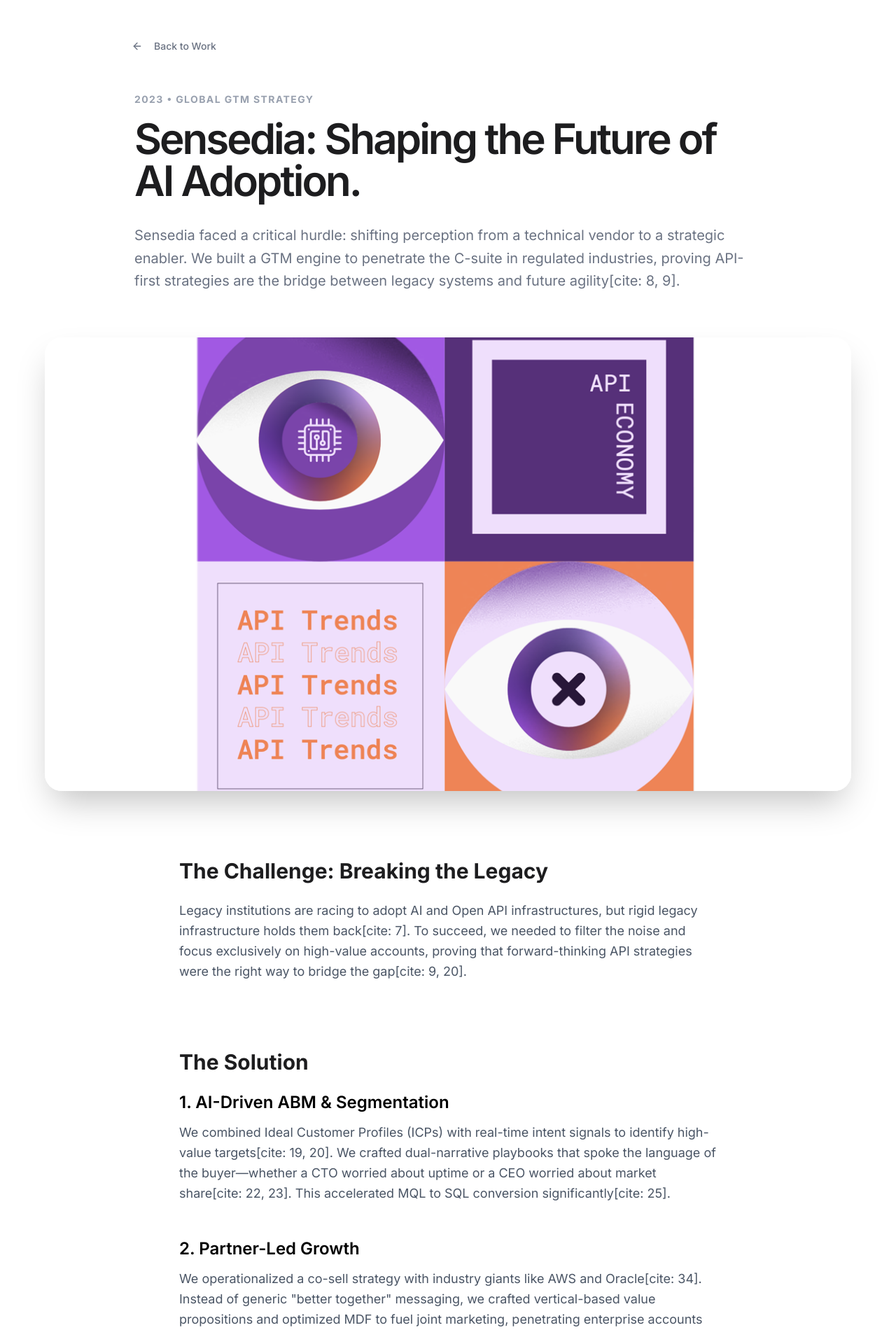
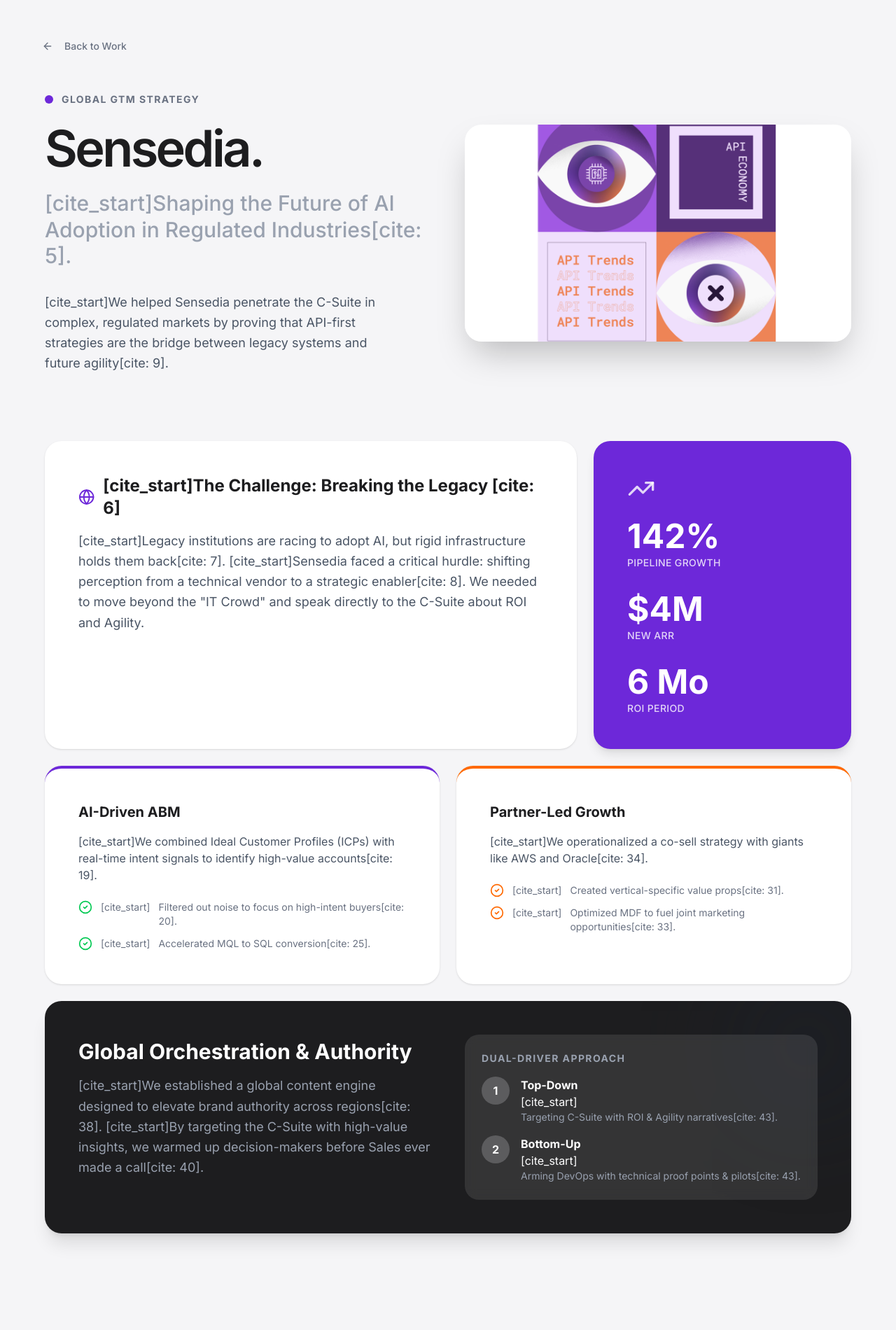
Before and after one commit to dcm2-mkt/dcm2-site, a Next.js app: page /work/sensedia in a window 1280 px wide. Shown: the part 80-1980 px from the top of the page at 70% size. Built offline with nearby package versions, Linux system fonts and the light colour scheme.

Commit message:
Redesign Sensedia page to match PDF

```diff
--- a/app/work/sensedia/page.tsx
+++ b/app/work/sensedia/page.tsx
@@ -1,16 +1,16 @@
 "use client";
 import { motion } from "framer-motion";
-import { ArrowLeft } from "lucide-react";
+import { ArrowLeft, ArrowUpRight, CheckCircle2, TrendingUp, Users, Globe } from "lucide-react";
 import Link from "next/link";
 import Image from "next/image";
 import { Button } from "@/components/ui/button";
 
 export default function CaseStudy() {
   return (
-    <main className="min-h-screen bg-white pt-32 pb-24 px-6">
+    <main className="min-h-screen bg-[#F5F5F7] pt-32 pb-24 px-6">
 
-      {/* 1. Navigation */}
-      <div className="max-w-4xl mx-auto mb-12">
+      {/* --- HEADER --- */}
+      <div className="max-w-6xl mx-auto mb-12">
         <Link href="/#work">
           <Button variant="ghost" className="-ml-4 text-gray-500 hover:text-black transition-colors">
             <ArrowLeft className="w-4 h-4 mr-2" /> Back to Work
@@ -18,110 +18,152 @@
         </Link>
       </div>
 
-      {/* 2. Hero Section */}
+      {/* --- HERO SECTION --- */}
+      <div className="max-w-6xl mx-auto grid grid-cols-1 lg:grid-cols-2 gap-12 mb-24 items-center">
+
+        {/* Left: Text */}
         <motion.div
           initial={{ opacity: 0, y: 20 }}
           animate={{ opacity: 1, y: 0 }}
           transition={{ duration: 0.5 }}
-        className="max-w-4xl mx-auto mb-16"
         >
-        <p className="text-sm font-bold uppercase tracking-widest text-gray-400 mb-4">2023 • Global GTM Strategy</p>
-        <h1 className="text-5xl md:text-6xl font-semibold tracking-tighter text-[#1d1d1f] mb-8">
-          Sensedia: Shaping the Future of AI Adoption.
+          <div className="flex items-center gap-3 mb-6">
+            <div className="h-3 w-3 rounded-full bg-[#6D28D9]" /> {/* Sensedia Purple Dot */}
+            <p className="text-sm font-bold uppercase tracking-widest text-gray-500">Global GTM Strategy</p>
+          </div>
+
+          <h1 className="text-5xl md:text-7xl font-semibold tracking-tighter text-[#1d1d1f] mb-6">
+            Sensedia.
           </h1>
-        <p className="text-xl text-gray-500 leading-relaxed">
-          Sensedia faced a critical hurdle: shifting perception from a technical vendor to a strategic enabler.
-          We built a GTM engine to penetrate the C-suite in regulated industries, proving API-first strategies
-          are the bridge between legacy systems and future agility[cite: 8, 9].
+          <h2 className="text-2xl md:text-3xl font-medium text-gray-400 mb-8 leading-tight">
+             [cite_start]Shaping the Future of AI Adoption in Regulated Industries[cite: 5].
+          </h2>
+          <p className="text-lg text-gray-600 leading-relaxed max-w-lg">
+            [cite_start]We helped Sensedia penetrate the C-Suite in complex, regulated markets by proving that API-first strategies are the bridge between legacy systems and future agility[cite: 9].
           </p>
         </motion.div>
 
-      {/* 3. Main Hero Image */}
+        {/* Right: Hero Image */}
         <motion.div
           initial={{ opacity: 0, scale: 0.95 }}
           animate={{ opacity: 1, scale: 1 }}
           transition={{ delay: 0.2, duration: 0.5 }}
-        className="max-w-6xl mx-auto mb-24 rounded-3xl overflow-hidden shadow-2xl"
+          className="relative aspect-video w-full rounded-3xl overflow-hidden shadow-2xl"
         >
-        <div className="relative aspect-video w-full">
              <Image
                 src="/project1.png"
                 alt="Sensedia Hero"
                 fill
                 className="object-cover"
              />
+        </motion.div>
       </div>
-      </motion.div>
 
-      {/* 4. Content Blocks */}
-      <div className="max-w-3xl mx-auto space-y-24">
+      {/* --- BENTO GRID CONTENT --- */}
+      <div className="max-w-6xl mx-auto grid grid-cols-1 md:grid-cols-12 gap-6">
 
-        {/* Challenge */}
-        <section>
-            <h2 className="text-3xl font-bold text-[#1d1d1f] mb-6">The Challenge: Breaking the Legacy</h2>
+        {/* 1. THE CHALLENGE (Wide Tile) */}
+        <div className="md:col-span-8 bg-white rounded-3xl p-8 md:p-12 shadow-sm">
+            <h3 className="text-2xl font-bold text-[#1d1d1f] mb-4 flex items-center gap-3">
+                <Globe className="w-6 h-6 text-[#6D28D9]" />
+                [cite_start]The Challenge: Breaking the Legacy [cite: 6]
+            </h3>
             <p className="text-lg text-gray-600 leading-relaxed">
-                Legacy institutions are racing to adopt AI and Open API infrastructures, but rigid legacy infrastructure
-                holds them back[cite: 7]. To succeed, we needed to filter the noise and focus exclusively on high-value accounts,
-                proving that forward-thinking API strategies were the right way to bridge the gap[cite: 9, 20].
-            </p>
-        </section>
-
-        {/* Solution */}
-        <section>
-            <h2 className="text-3xl font-bold text-[#1d1d1f] mb-6">The Solution</h2>
-            <div className="space-y-12">
-
-                {/* Pillar 1 */}
-                <div>
-                    <h3 className="text-2xl font-semibold text-black mb-3">1. AI-Driven ABM & Segmentation</h3>
-                    <p className="text-lg text-gray-600 leading-relaxed">
-                        We combined Ideal Customer Profiles (ICPs) with real-time intent signals to identify high-value targets[cite: 19, 20].
-                        We crafted dual-narrative playbooks that spoke the language of the buyer—whether a CTO worried about
-                        uptime or a CEO worried about market share[cite: 22, 23]. This accelerated MQL to SQL conversion significantly[cite: 25].
+                [cite_start]Legacy institutions are racing to adopt AI, but rigid infrastructure holds them back[cite: 7].
+                [cite_start]Sensedia faced a critical hurdle: shifting perception from a technical vendor to a strategic enabler[cite: 8].
+                We needed to move beyond the "IT Crowd" and speak directly to the C-Suite about ROI and Agility.
             </p>
         </div>
 
-                {/* Pillar 2 */}
+        {/* 2. STATS (Tall Tile) */}
+        <div className="md:col-span-4 bg-[#6D28D9] rounded-3xl p-8 md:p-12 text-white flex flex-col justify-center shadow-lg">
+            <TrendingUp className="w-10 h-10 mb-6 text-white/80" />
+            <div className="space-y-8">
                 <div>
-                    <h3 className="text-2xl font-semibold text-black mb-3">2. Partner-Led Growth</h3>
-                    <p className="text-lg text-gray-600 leading-relaxed">
-                        We operationalized a co-sell strategy with industry giants like AWS and Oracle[cite: 34].
-                        Instead of generic "better together" messaging, we crafted vertical-based value propositions
-                        and optimized MDF to fuel joint marketing, penetrating enterprise accounts with established credibility[cite: 31, 33].
+                    <h4 className="text-5xl font-bold mb-1">142%</h4>
+                    <p className="text-sm font-medium text-white/80 uppercase tracking-wide">Pipeline Growth</p>
+                </div>
+                <div>
+                    <h4 className="text-5xl font-bold mb-1">$4M</h4>
+                    <p className="text-sm font-medium text-white/80 uppercase tracking-wide">New ARR</p>
+                </div>
+                <div>
+                    <h4 className="text-5xl font-bold mb-1">6 Mo</h4>
+                    <p className="text-sm font-medium text-white/80 uppercase tracking-wide">ROI Period</p>
+                </div>
+            </div>
+        </div>
+
+        {/* 3. STRATEGY: AI ABM (Medium Tile) */}
+        <div className="md:col-span-6 bg-white rounded-3xl p-8 md:p-12 shadow-sm border-t-4 border-[#6D28D9]">
+            <h3 className="text-xl font-bold text-[#1d1d1f] mb-4">AI-Driven ABM</h3>
+            <p className="text-gray-600 mb-6">
+                [cite_start]We combined Ideal Customer Profiles (ICPs) with real-time intent signals to identify high-value accounts[cite: 19].
+            </p>
+            <ul className="space-y-3">
+                <li className="flex items-start gap-3 text-sm text-gray-500">
+                    <CheckCircle2 className="w-5 h-5 text-green-500 shrink-0" />
+                    [cite_start]<span>Filtered out noise to focus on high-intent buyers[cite: 20].</span>
+                </li>
+                <li className="flex items-start gap-3 text-sm text-gray-500">
+                    <CheckCircle2 className="w-5 h-5 text-green-500 shrink-0" />
+                    [cite_start]<span>Accelerated MQL to SQL conversion[cite: 25].</span>
+                </li>
+            </ul>
+        </div>
+
+        {/* 4. STRATEGY: PARTNER GROWTH (Medium Tile) */}
+        <div className="md:col-span-6 bg-white rounded-3xl p-8 md:p-12 shadow-sm border-t-4 border-orange-500">
+            <h3 className="text-xl font-bold text-[#1d1d1f] mb-4">Partner-Led Growth</h3>
+            <p className="text-gray-600 mb-6">
+                [cite_start]We operationalized a co-sell strategy with giants like AWS and Oracle[cite: 34].
+            </p>
+            <ul className="space-y-3">
+                <li className="flex items-start gap-3 text-sm text-gray-500">
+                    <CheckCircle2 className="w-5 h-5 text-orange-500 shrink-0" />
+                    [cite_start]<span>Created vertical-specific value props[cite: 31].</span>
+                </li>
+                <li className="flex items-start gap-3 text-sm text-gray-500">
+                    <CheckCircle2 className="w-5 h-5 text-orange-500 shrink-0" />
+                    [cite_start]<span>Optimized MDF to fuel joint marketing opportunities[cite: 33].</span>
+                </li>
+            </ul>
+        </div>
+
+        {/* 5. STRATEGY: GLOBAL ORCHESTRATION (Wide Tile) */}
+        <div className="md:col-span-12 bg-[#1d1d1f] rounded-3xl p-8 md:p-12 text-white shadow-xl relative overflow-hidden">
+             {/* Background Decoration */}
+            <div className="absolute top-0 right-0 w-64 h-64 bg-gray-800 rounded-full blur-3xl opacity-20 -mr-16 -mt-16 pointer-events-none"></div>
+
+            <div className="relative z-10 grid grid-cols-1 md:grid-cols-2 gap-12 items-center">
+                <div>
+                    <h3 className="text-3xl font-bold mb-4">Global Orchestration & Authority</h3>
+                    <p className="text-gray-400 text-lg leading-relaxed mb-6">
+                        [cite_start]We established a global content engine designed to elevate brand authority across regions[cite: 38].
+                        [cite_start]By targeting the C-Suite with high-value insights, we warmed up decision-makers before Sales ever made a call[cite: 40].
                     </p>
                 </div>
-
-                {/* Pillar 3 */}
+                <div className="bg-white/10 rounded-2xl p-6 backdrop-blur-sm">
+                    <h4 className="text-sm font-bold uppercase tracking-widest text-gray-400 mb-4">Dual-Driver Approach</h4>
+                    <div className="space-y-4">
+                        <div className="flex gap-4">
+                            <div className="w-10 h-10 rounded-full bg-white/20 flex items-center justify-center font-bold text-white">1</div>
                             <div>
-                    <h3 className="text-2xl font-semibold text-black mb-3">3. Global Authority & Dual-Driver Approach</h3>
-                    <p className="text-lg text-gray-600 leading-relaxed">
-                        To penetrate complex financial institutions, we won on two fronts. We targeted the C-Suite (Top-Down)
-                        with ROI narratives, while simultaneously arming DevOps teams (Bottom-Up) with technical proof points
-                        and fully supported pilots[cite: 42, 43].
-                    </p>
-                </div>
-
-            </div>
-        </section>
-
-        {/* Results */}
-        <section>
-            <h2 className="text-3xl font-bold text-[#1d1d1f] mb-6">The Results</h2>
-            <div className="grid grid-cols-2 md:grid-cols-3 gap-8">
-                <div>
-                    <h3 className="text-4xl font-bold text-black mb-1">Co-Sell</h3>
-                    <p className="text-sm text-gray-500">Strategy with AWS/Oracle [cite: 34]</p>
-                </div>
-                <div>
-                    <h3 className="text-4xl font-bold text-black mb-1">MQL to SQL</h3>
-                    <p className="text-sm text-gray-500">Accelerated Conversion [cite: 25]</p>
-                </div>
-                <div>
-                    <h3 className="text-4xl font-bold text-black mb-1">Global</h3>
-                    <p className="text-sm text-gray-500">Brand Authority Established [cite: 38]</p>
+                                <p className="font-bold text-white">Top-Down</p>
+                                [cite_start]<p className="text-sm text-gray-400">Targeting C-Suite with ROI & Agility narratives[cite: 43].</p>
                             </div>
                         </div>
-        </section>
+                        <div className="flex gap-4">
+                             <div className="w-10 h-10 rounded-full bg-white/20 flex items-center justify-center font-bold text-white">2</div>
+                            <div>
+                                <p className="font-bold text-white">Bottom-Up</p>
+                                [cite_start]<p className="text-sm text-gray-400">Arming DevOps with technical proof points & pilots[cite: 43].</p>
+                            </div>
+                        </div>
+                    </div>
+                </div>
+            </div>
+        </div>
 
       </div>
     </main>
```
Lines whose indentation alone changed are shown as unchanged.
